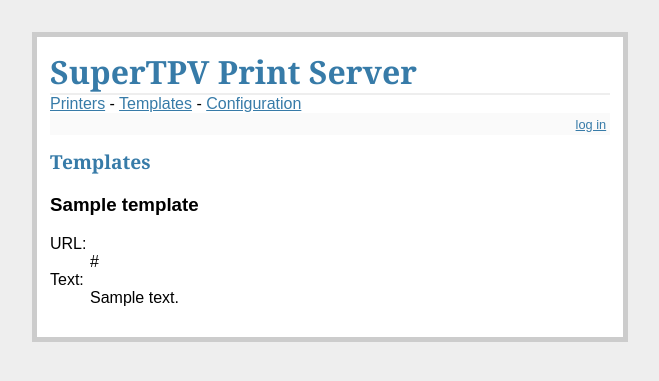
After one commit to rimtzg/supertpv-print-server, a Flask app: template templates/show_templates.html in a window 1280 px wide. The commit adds this page. Shown: the top 381 px of the page, without its empty margins (310-969 px from the left). Run offline with Flask 2, Linux system fonts and the light colour scheme; the template is opened without the code that fills it: most values are stand-ins (such as "Sample title", 1, 10 or a date in 2020).

Commit message:
Added index.html to templates Modified schema.sql for add templates table

```diff
--- /dev/null
+++ b/templates/index.html
@@ -0,0 +1,4 @@
+{% extends "layout.html" %}
+{% block body %}
+
+{% endblock %}
--- a/templates/layout.html
+++ b/templates/layout.html
@@ -3,6 +3,9 @@
 <link rel=stylesheet type=text/css href="{{ url_for('static', filename='style.css') }}">
 <div class=page>
   <h1>SuperTPV Print Server</h1>
+  <a href="{{ url_for('show_printers') }}">Printers</a> -
+  <a href="{{ url_for('show_templates') }}">Templates</a> -
+  <a href="{{ url_for('show_templates') }}">Configuration</a>
   <div class=metanav>
   {% if not session.logged_in %}
     <a href="{{ url_for('login') }}">log in</a>
@@ -13,5 +16,7 @@
   {% for message in get_flashed_messages() %}
     <div class=flash>{{ message }}</div>
   {% endfor %}
-  {% block body %}{% endblock %}
+  {% block body %}
+
+  {% endblock %}
 </div>
--- /dev/null
+++ b/templates/show_templates.html
@@ -0,0 +1,50 @@
+{% extends "layout.html" %}
+{% block body %}
+    <h2>Templates</h2>
+    {% if session.logged_in %}
+    <h3>Add a new template</h3>
+    <form action="{{ url_for('add_template') }}" method=POST class=add>
+      <dl>
+        <dt>Name:
+        <dd><input type=text size=40 name=name>
+        <dt>URL:
+        <dd><input type=text size=40 name=url>
+        <dt>Text:
+        <dd><textarea rows=5 cols=40 name=text></textarea>
+        <dd><input type=submit value=Add>
+      </dl>
+    </form>
+    {% endif %}
+    {% for template in templates %}
+        <form action="{{ url_for('save_template') }}" method=POST class=template>
+            <dt><h3>{{ template.name }}</h3>
+            <dt>URL:
+            <dd>
+              {% if session.logged_in %}
+              <input type=text name=url value={{ template.url }}>
+              {% else %}
+                {{ template.url }}
+              {% endif %}
+            <dt>Text:
+            <dd>
+              {% if session.logged_in %}
+              <textarea rows=5 cols=40 name=text>{{ template.text }}</textarea>
+              {% else %}
+                {{ template.text }}
+              {% endif %}
+            <dt><input type=hidden name=id value={{ template.id }}>
+            {% if session.logged_in %}
+            <dt><input type=submit value=Save>
+            {% endif %}
+        </form>
+        {% if session.logged_in %}
+        <form action="{{ url_for('delete_template') }}" method=POST class=template>
+            <dt><input type=hidden name=id value={{ template.id }}>
+            <dt><input type=submit value=Delete>
+        </form>
+        {% endif %}
+      <br />
+    {% else %}
+        <em>Unbelievable.  No templates here so far</em>
+    {% endfor %}
+{% endblock %}
```
Also changed, not shown: templates/show_printers.html (+23 -7 lines).
